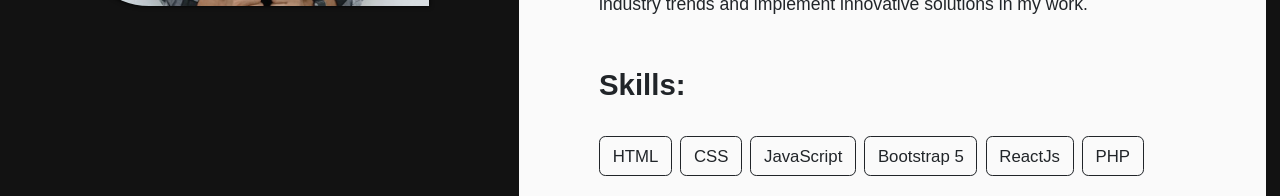
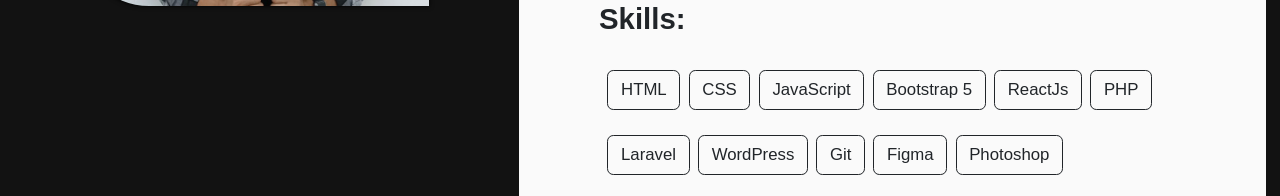
Before and after one commit to jammmeess/portfolio-jammmeess, a React (Create React App) app: page / in a window 1280 px wide. Shown: the part 1284-1480 px from the top of the page. Built offline with nearby package versions, Linux system fonts and the light colour scheme.

Commit message:
Minor Fixes

```diff
--- a/src/components/About.jsx
+++ b/src/components/About.jsx
@@ -18,7 +18,7 @@
               }}
             />
           </div>
-          <div className="col-lg-7 ms-4 mt-3 text-dark profile-section">
+          <div className="col-lg-7 ms-4 pt-5 text-dark profile-section">
             <span className="display-5 ">
               <p>
                 <strong>
@@ -46,7 +46,7 @@
               <h3>
                 <b>Skills:</b>
               </h3>
-              <button className="skills btn btn-outline-dark mt-4">HTML</button>
+              <button className="skills btn btn-outline-dark ms-2 mt-4">HTML</button>
               <button className="skills btn btn-outline-dark ms-2 mt-4">
                 CSS
               </button>
@@ -65,7 +65,7 @@
               <button className="skills btn btn-outline-dark ms-2 mt-4">
                 Laravel
               </button>
-              <button className="skills btn btn-outline-dark mt-4">
+              <button className="skills btn btn-outline-dark ms-2 mt-4">
                 WordPress
               </button>
               <button className="skills btn btn-outline-dark ms-2 mt-4">
@@ -151,7 +151,7 @@
               <button className="skills btn btn-outline-dark ms-2 mt-4">
                 Git
               </button>
-              <button className="skills btn btn-outline-dark mt-4">
+              <button className="skills btn btn-outline-dark ms-2 mt-4">
                 Figma
               </button>
               <button className="skills btn btn-outline-dark mt-4">
```
